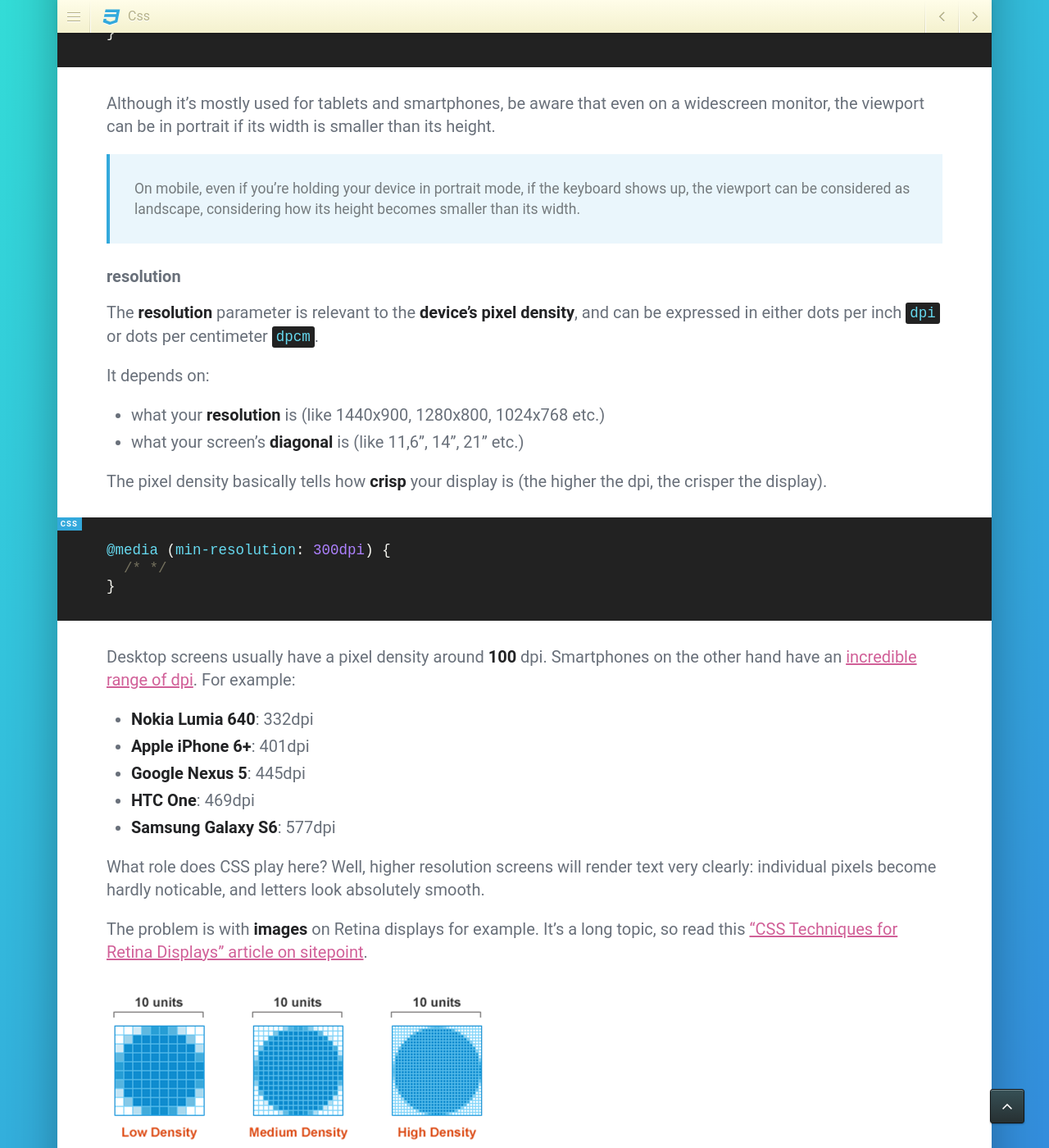
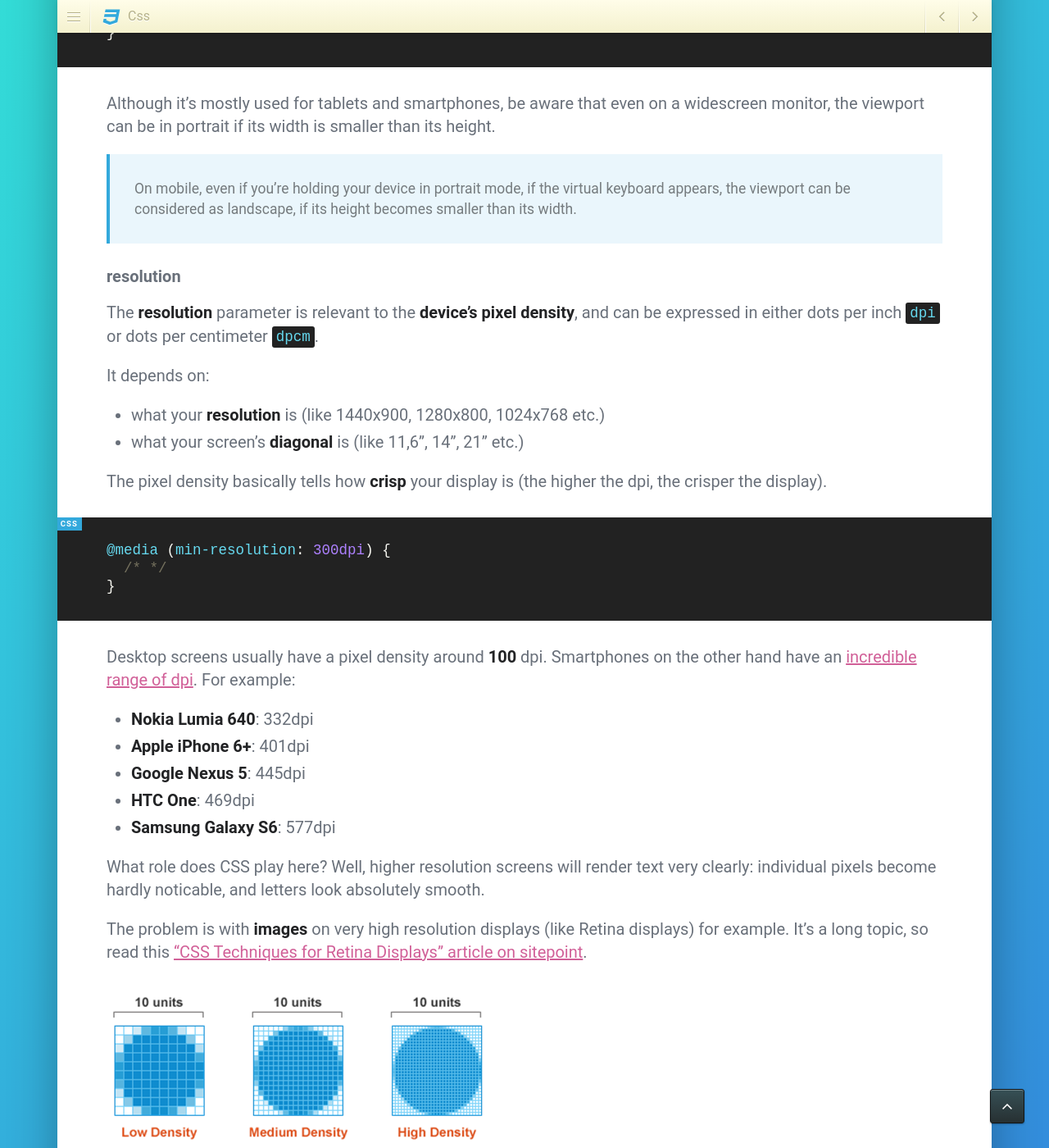
Before and after one commit to jgthms/marksheet, a Jekyll site: the page built from _posts/2015-08-07-css-responsiveness.md, in a window 1280 px wide and 1400 px high, scrolled down 5111 px. Shown: the whole window at 82% size. Built offline with Jekyll 4.4.1, drawn with Linux system fonts in a browser that asks for light colours; nearby versions of some CDN libraries; comment, search, counter and statistics services are not loaded; some of the changed text lies outside the part shown.

Commit message:
More language tweaks.

```diff
--- a/_posts/2015-08-07-css-responsiveness.md
+++ b/_posts/2015-08-07-css-responsiveness.md
@@ -109,7 +109,7 @@ By writing `@media (min-width: 1200px)`, we tell the browser to read this block
 
 The **width** parameter is the most used one in responsive web design. This comes from the fact that **webpages are read vertically**: we scroll to read the hidden content. As a result, the width is fixed and constrained, while the height of the website is variable.
 
-Because we don't (usually) scroll horizontally, we need to fit our design within the **available viewport width**. Media queries allow to perform **checks** on this width, and apply certain styles if the viewport is _wider than_ (`min-width`) or _narrower than_ (`max-width`) a specific amount of pixels.
+Because we don't (usually) scroll horizontally, we need to fit our design within the **available viewport width**. Media queries allow you to perform **checks** on this width, and apply certain styles if the viewport is _wider than_ (`min-width`) or _narrower than_ (`max-width`) a specific amount of pixels.
 
 You can use either:
 
@@ -147,7 +147,7 @@ The **orientation** parameter can detect if the viewport is in either of the fol
 
 Although it's mostly used for tablets and smartphones, be aware that even on a widescreen monitor, the viewport can be in portrait if its width is smaller than its height.
 
-On mobile, even if you're holding your device in portrait mode, if the keyboard shows up, the viewport can be considered as landscape, considering how its height becomes smaller than its width.
+On mobile, even if you're holding your device in portrait mode, if the virtual keyboard appears, the viewport can be considered as landscape, if its height becomes smaller than its width.
 {: .info}
 
 #### resolution
@@ -177,7 +177,7 @@ Desktop screens usually have a pixel density around **100** dpi. Smartphones on
 
 What role does CSS play here? Well, higher resolution screens will render text very clearly: individual pixels become hardly noticable, and letters look absolutely smooth.
 
-The problem is with **images** on Retina displays for example. It's a long topic, so read this ["CSS Techniques for Retina Displays" article on sitepoint](http://www.sitepoint.com/css-techniques-for-retina-displays/).
+The problem is with **images** on very high resolution displays (like Retina displays) for example. It's a long topic, so read this ["CSS Techniques for Retina Displays" article on sitepoint](http://www.sitepoint.com/css-techniques-for-retina-displays/).
 
 <figure markdown="1">
 ![Image density in CSS](/images/image-density-in-css.png)
```
Also changed, not shown: other parts of _posts/2015-08-07-css-responsiveness.md (+1 -1 lines).
